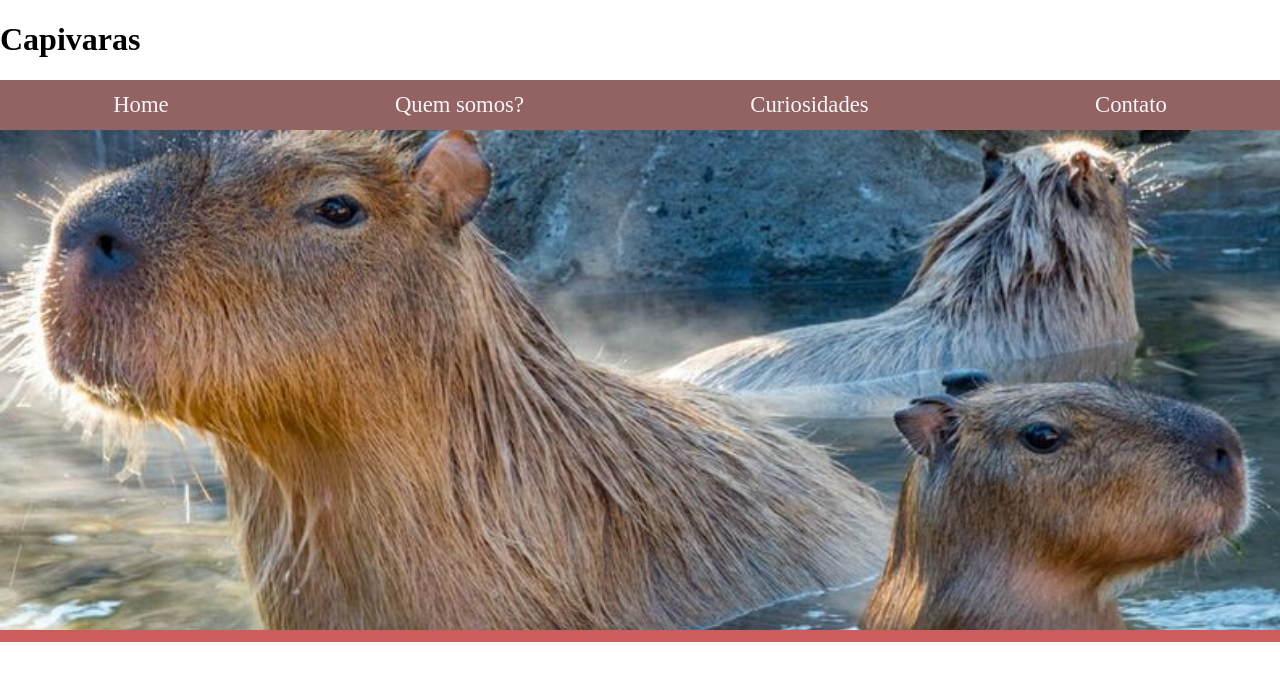
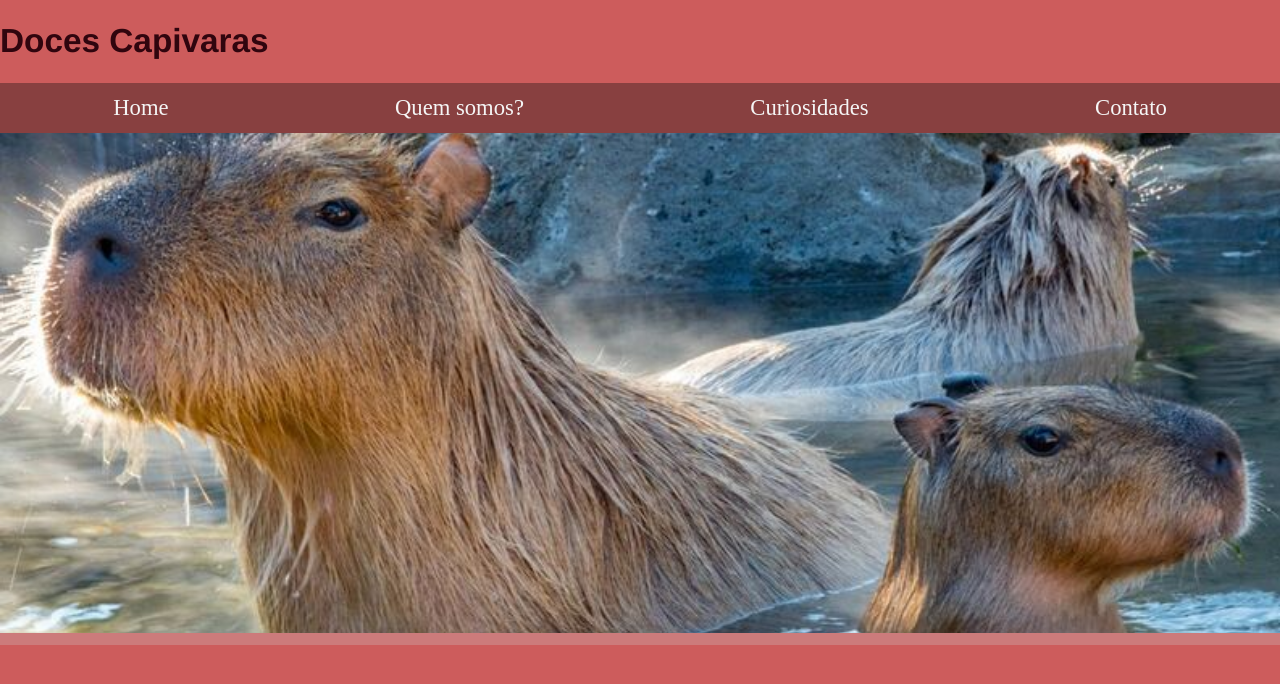
Before and after one commit to beatrizplima/203-display, a plain HTML site: page index.html in a window 1280 px wide. Drawn offline with Linux system fonts and the light colour scheme.

Commit message:
Alterar título

```diff
--- a/index.html
+++ b/index.html
@@ -8,7 +8,7 @@
     <link rel="stylesheet" href="style.css">
 </head>
 <body>
-    <h1>Capivaras</h1>
+    <h1>Doces Capivaras</h1>
 
 <nav>
     <a href="">Home</a>
--- a/style.css
+++ b/style.css
@@ -1,5 +1,12 @@
 body{
-    margin: 0%
+    margin: 0%;
+    background-color: indianred;
+}
+
+h1{
+    font-family: 'Franklin Gothic Medium', 'Arial Narrow', Arial, sans-serif;
+    font-size: 25pt;
+    color: rgb(48, 5, 14);
 }
 
 nav{
@@ -28,5 +35,5 @@ header{
     background-image: url(capivara_principal.jpg);
     background-size: cover;
     background-position: center;
-    border-bottom: 12px indianred solid
+    border-bottom: 12px rgb(204, 123, 123) solid
 }
```
